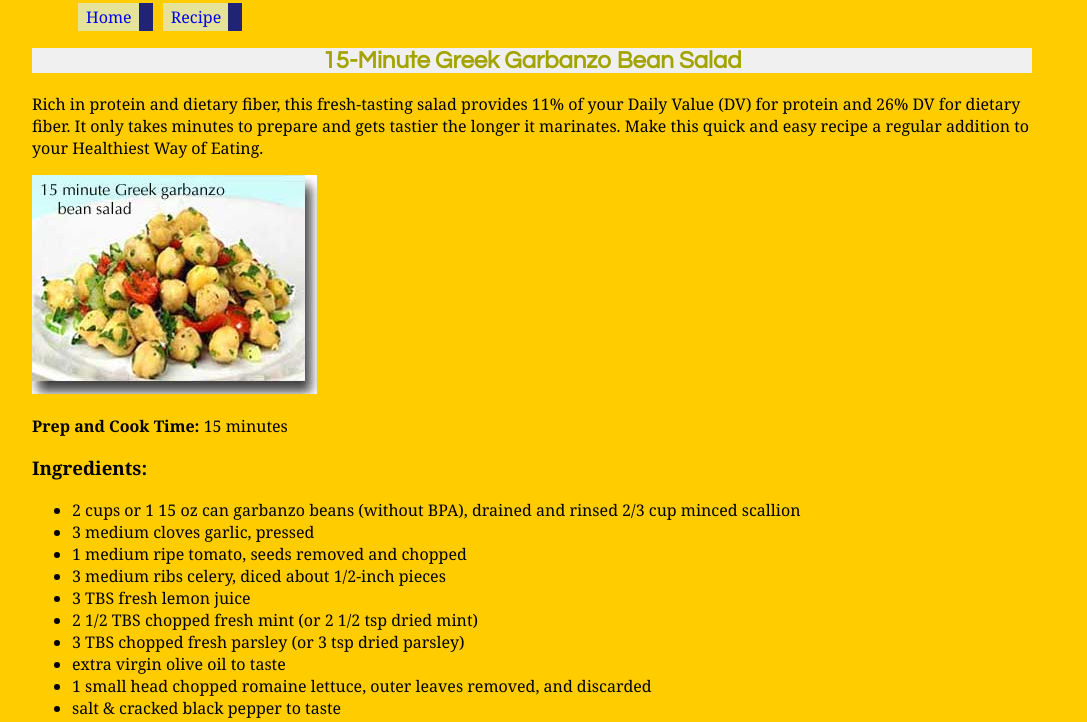
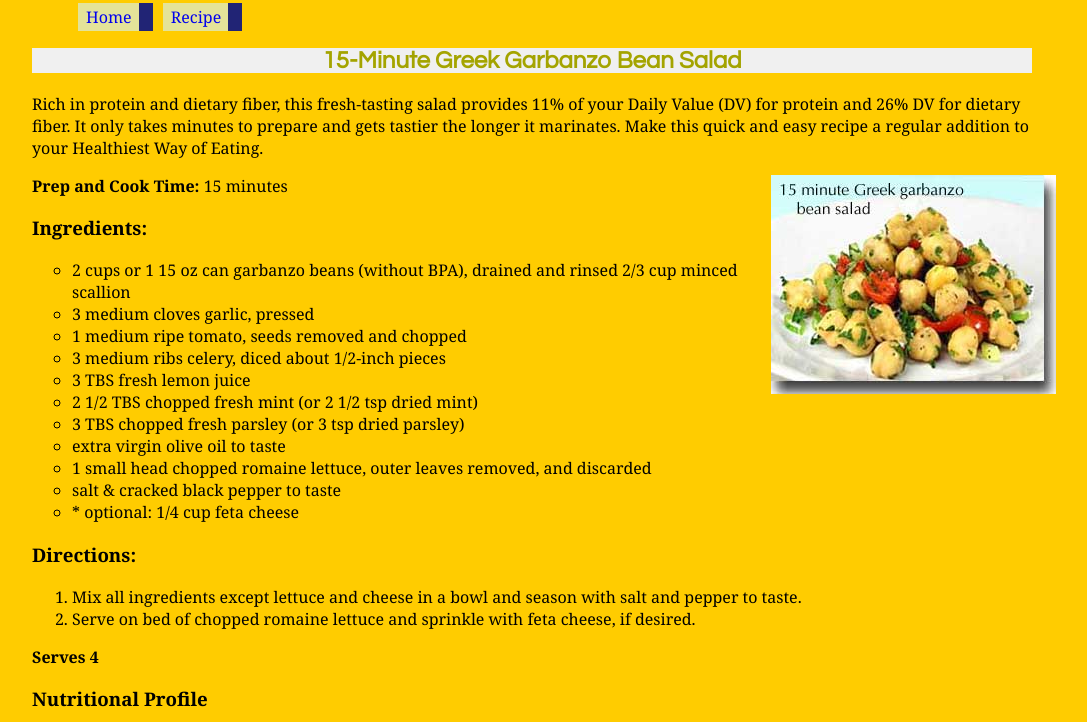
Before and after one commit to keithwellman/healthfoodclone, a plain HTML site: page recipe.html in a window 1280 px wide. Shown: the part 70-792 px from the top of the page, without its empty margins (108-1195 px from the left). Drawn offline with Linux system fonts and the light colour scheme.

Commit message:
Final changes to add custom additional requirements

```diff
--- a/css/recipe.css
+++ b/css/recipe.css
@@ -20,6 +20,9 @@ body {
   text-align: center;
   color: #A4A400;
 }
+h1 {
+  letter-spacing: 2px;
+}
 .nav {
   width: 1000px;
   margin: auto;
@@ -33,12 +36,18 @@ body {
   list-style-position: inside;
   border-right: 14px solid #212475;
 }
+#bullets {
+  list-style-type: circle;
+}
 .nav a {
   text-decoration: none;
 }
 .content {
   width: 100%;
   padding: 0 12px 0 12px;
+}
+img {
+  float: right;
 }
 span {
   font-weight: bold;
--- a/recipe.html
+++ b/recipe.html
@@ -26,7 +26,7 @@
         <span>Prep and Cook Time:</span> 15 minutes
       </p>
       <h3>Ingredients:</h3>
-        <ul>
+        <ul id="bullets">
           <li>2 cups or 1 15 oz can garbanzo beans (without BPA), drained and rinsed 2/3 cup minced scallion</li>
           <li>3 medium cloves garlic, pressed</li>
           <li>1 medium ripe tomato, seeds removed and chopped</li>
```
